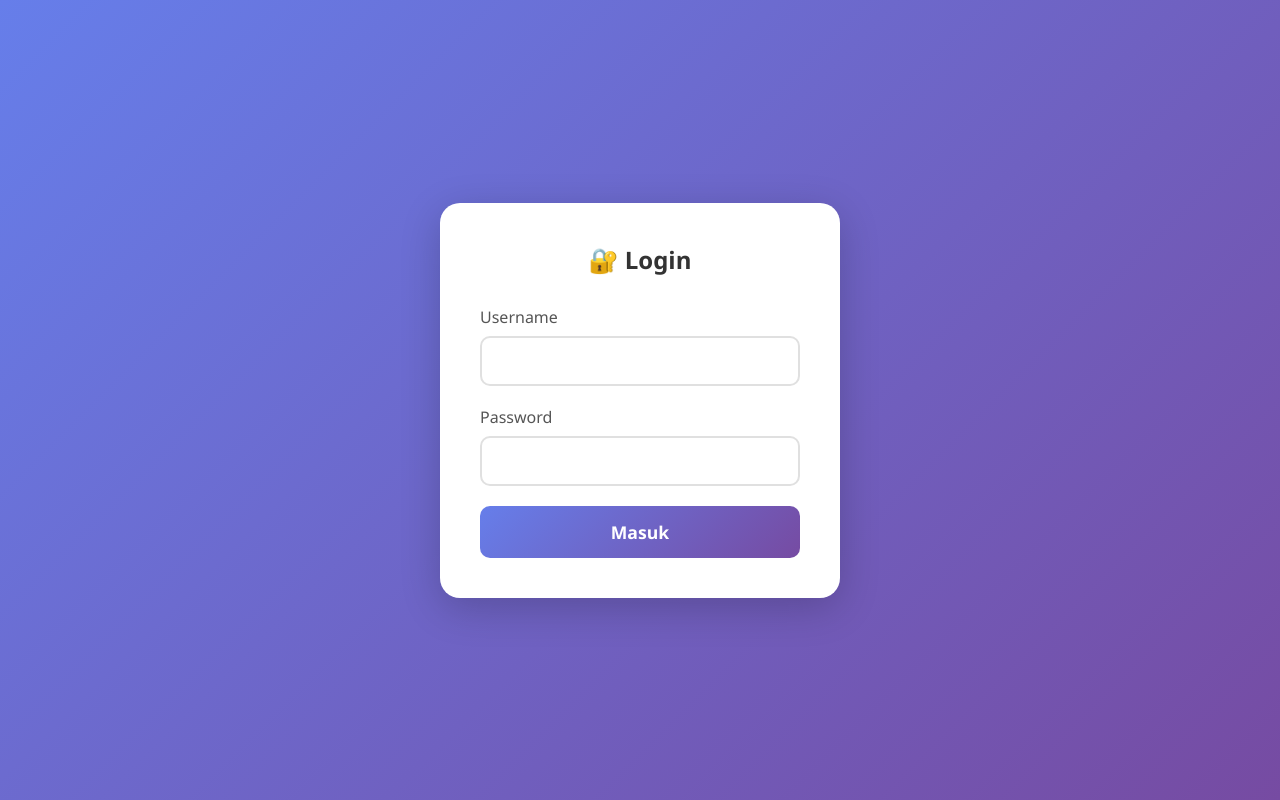
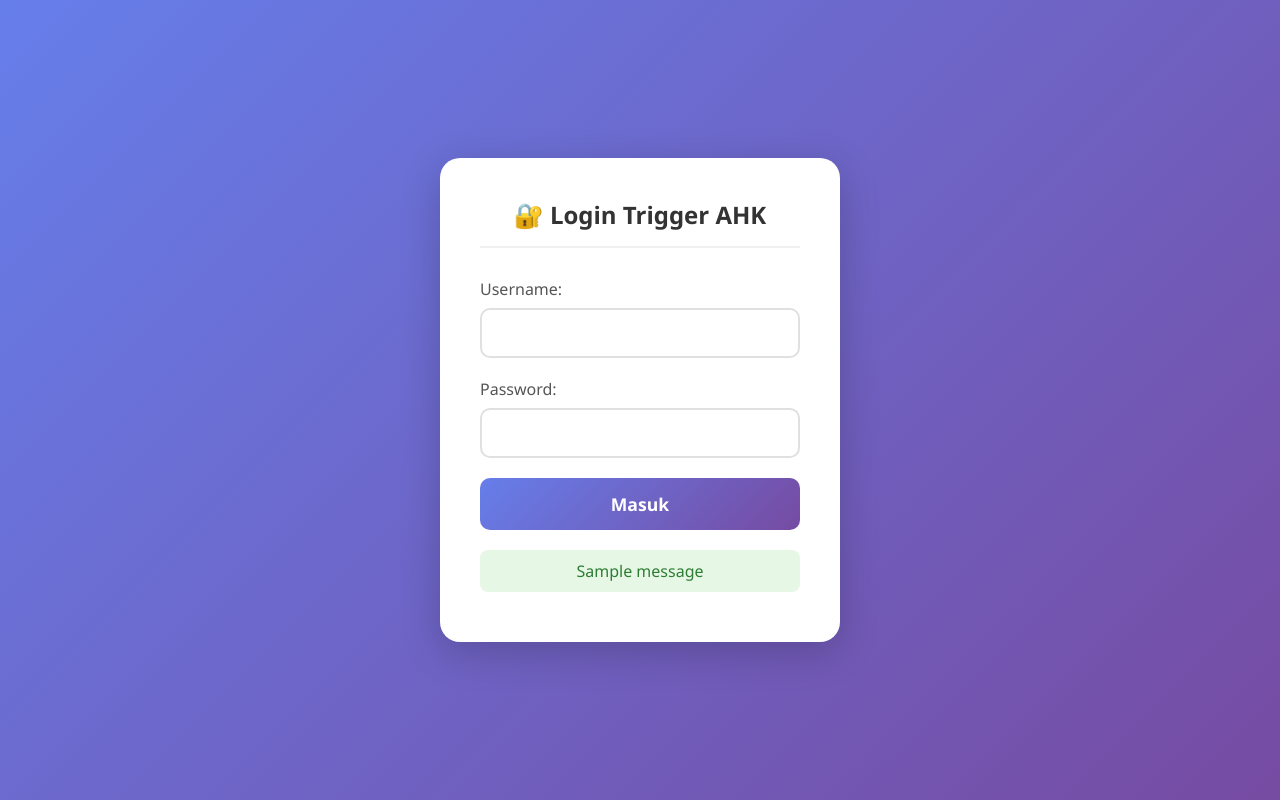
Before and after one commit to milanalfandiismail/AHK_Warnet, a Flask app: page /login in a window 1280 px wide. Run offline with Flask 3, Linux system fonts and the light colour scheme; one stand-in notice (Sample message) is shown.

Commit message:
Add files via upload

```diff
--- a/Smartbilling_Browser/app.py
+++ b/Smartbilling_Browser/app.py
@@ -1,9 +1,11 @@
 from flask import Flask, request, render_template, redirect, url_for, session, flash
 from functools import wraps
+from datetime import timedelta
 import os
 
 app = Flask(__name__)
 app.secret_key = 'a3f5d8e9c2b1a7f4e6d9c8b2a1f4e7d8c9b2a1f4e6d9c8b2a1f4e7d8c9b2a1f4e6d'
+app.permanent_session_lifetime = timedelta(days=7)
 
 # Konfigurasi username dan password (hardcoded untuk sederhana)
 USERNAME = 'admin'
@@ -13,6 +15,10 @@ PASSWORD = 'billing123'
 PC_LIST = ['PC-1', 'PC-2', 'PC-3', 'PC-4', 'PC-5', 'PC-6', 'PC-7', 'PC-8', 'PC-9', 'PC-10', 'PC-11', 'PC-12', 'PC-13', 'PC-14', 'PC-15', 'PC-16', 'PC-17', 'PC-18', 'PC-19']
 WAKTU_LIST = ["1", "2", "3", "4", "10"]
 AKSI_LIST = ['Buka Paket', 'Tambah Waktu', 'Tutup Billing']
+
+@app.before_request
+def make_session_permanent():
+    session.permanent = True  # Aktifkan session permanent
 
 # Decorator untuk memeriksa login
 def login_required(f):
@@ -39,6 +45,7 @@ def login():
 @app.route('/logout')
 def logout():
     session.pop('logged_in', None)
+    flash('Logout berhasil!', 'success')
     return redirect(url_for('login'))
 
 @app.route('/', methods=['GET', 'POST'])
--- a/Smartbilling_Browser/templates/index.html
+++ b/Smartbilling_Browser/templates/index.html
@@ -148,6 +148,10 @@
 
 <body>
     <div class="card">
+        <div style="text-align: right; margin-bottom: 20px;">
+            <a href="{{ url_for('logout') }}" style="color: #667eea; text-decoration: none; font-size: 0.9rem;">🚪
+                Logout</a>
+        </div>
         <h2>🎮 Trigger AHK Billing</h2>
         <form method="post">
             <div class="form-group">
@@ -215,7 +219,6 @@
                 waktuSelect.value = 'tutup';  // otomatis pilih option tutup
             } else {
                 waktuInfo.style.display = 'none';
-                waktuSelect.value = '1';       // reset ke jam 1
             }
         }
 
--- a/Smartbilling_Browser/templates/login.html
+++ b/Smartbilling_Browser/templates/login.html
@@ -3,7 +3,7 @@
 <head>
     <meta charset="UTF-8">
     <meta name="viewport" content="width=device-width, initial-scale=1.0">
-    <title>Login - Trigger AHK</title>
+    <title>Login - Trigger AHK Billing</title>
     <style>
         * {
             box-sizing: border-box;
@@ -18,10 +18,10 @@
             align-items: center;
             padding: 20px;
         }
-        .login-card {
+        .card {
             background: white;
             border-radius: 20px;
-            box-shadow: 0 10px 40px rgba(0,0,0,0.2);
+            box-shadow: 0 10px 40px rgba(0, 0, 0, 0.2);
             padding: 40px;
             max-width: 400px;
             width: 100%;
@@ -32,6 +32,8 @@
             margin-bottom: 30px;
             font-weight: 600;
             text-align: center;
+            border-bottom: 2px solid #f0f0f0;
+            padding-bottom: 15px;
         }
         .form-group {
             margin-bottom: 20px;
@@ -64,38 +66,54 @@
             font-size: 1.1rem;
             font-weight: 600;
             cursor: pointer;
-            transition: opacity 0.2s;
+            transition: transform 0.2s;
         }
         button:hover {
-            opacity: 0.9;
+            transform: translateY(-2px);
         }
-        .error {
-            margin-top: 15px;
+        .messages {
+            margin-top: 20px;
+        }
+        .message {
             padding: 10px;
+            border-radius: 8px;
+            text-align: center;
+            margin-bottom: 10px;
+        }
+        .message.success {
+            background-color: #e6f7e6;
+            color: #2e7d32;
+        }
+        .message.error {
             background-color: #ffebee;
             color: #c62828;
-            border-radius: 8px;
-            text-align: center;
         }
     </style>
 </head>
 <body>
-    <div class="login-card">
-        <h2>🔐 Login</h2>
+    <div class="card">
+        <h2>🔐 Login Trigger AHK</h2>
         <form method="post">
             <div class="form-group">
-                <label for="username">Username</label>
-                <input type="text" id="username" name="username" required>
+                <label for="username">Username:</label>
+                <input type="text" name="username" id="username" required>
             </div>
             <div class="form-group">
-                <label for="password">Password</label>
-                <input type="password" id="password" name="password" required>
+                <label for="password">Password:</label>
+                <input type="password" name="password" id="password" required>
             </div>
             <button type="submit">Masuk</button>
-            {% if error %}
-            <div class="error">{{ error }}</div>
-            {% endif %}
         </form>
+
+        <div class="messages">
+            {% with messages = get_flashed_messages(with_categories=true) %}
+                {% if messages %}
+                    {% for category, message in messages %}
+                        <div class="message {{ category }}">{{ message }}</div>
+                    {% endfor %}
+                {% endif %}
+            {% endwith %}
+        </div>
     </div>
 </body>
 </html>
```
